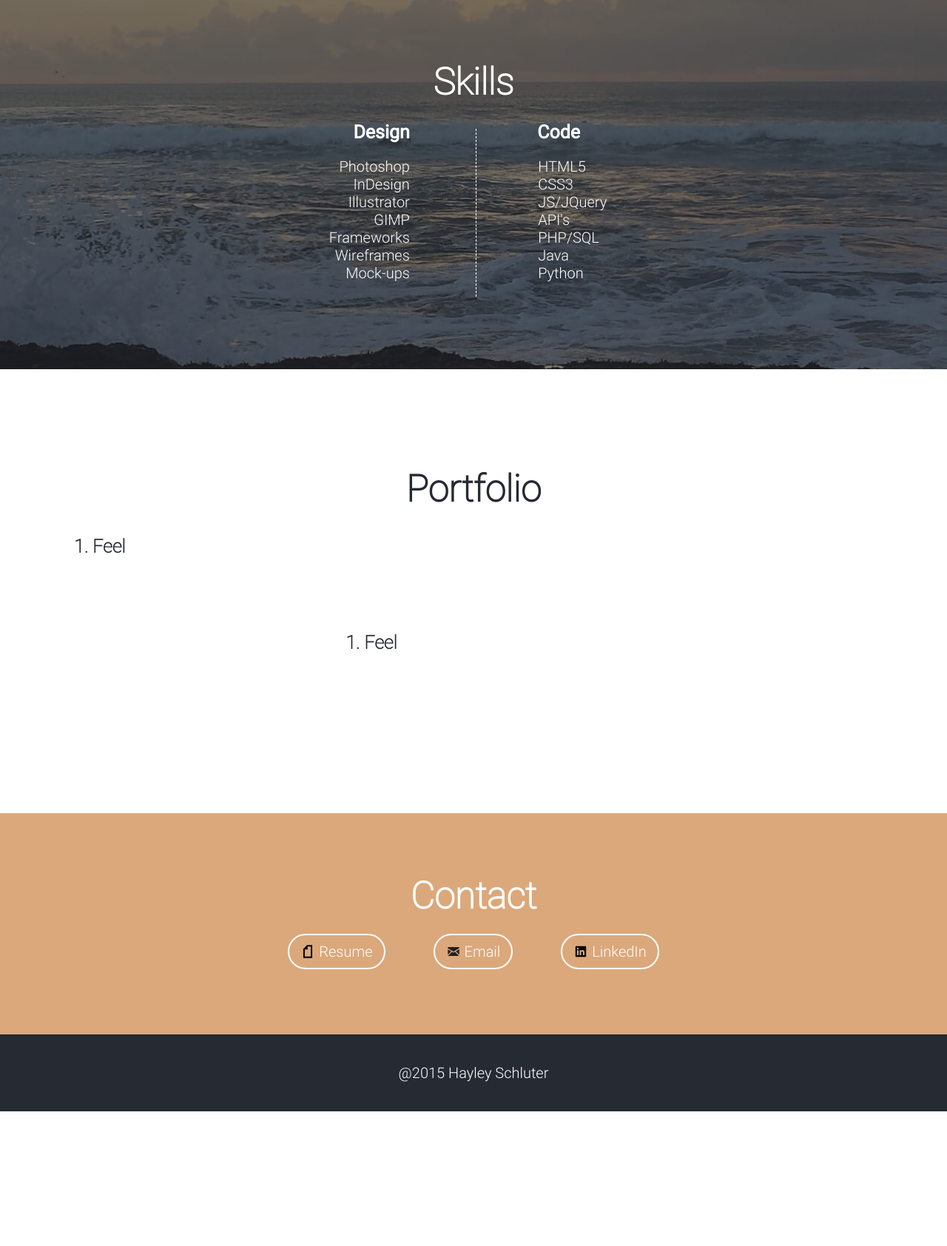
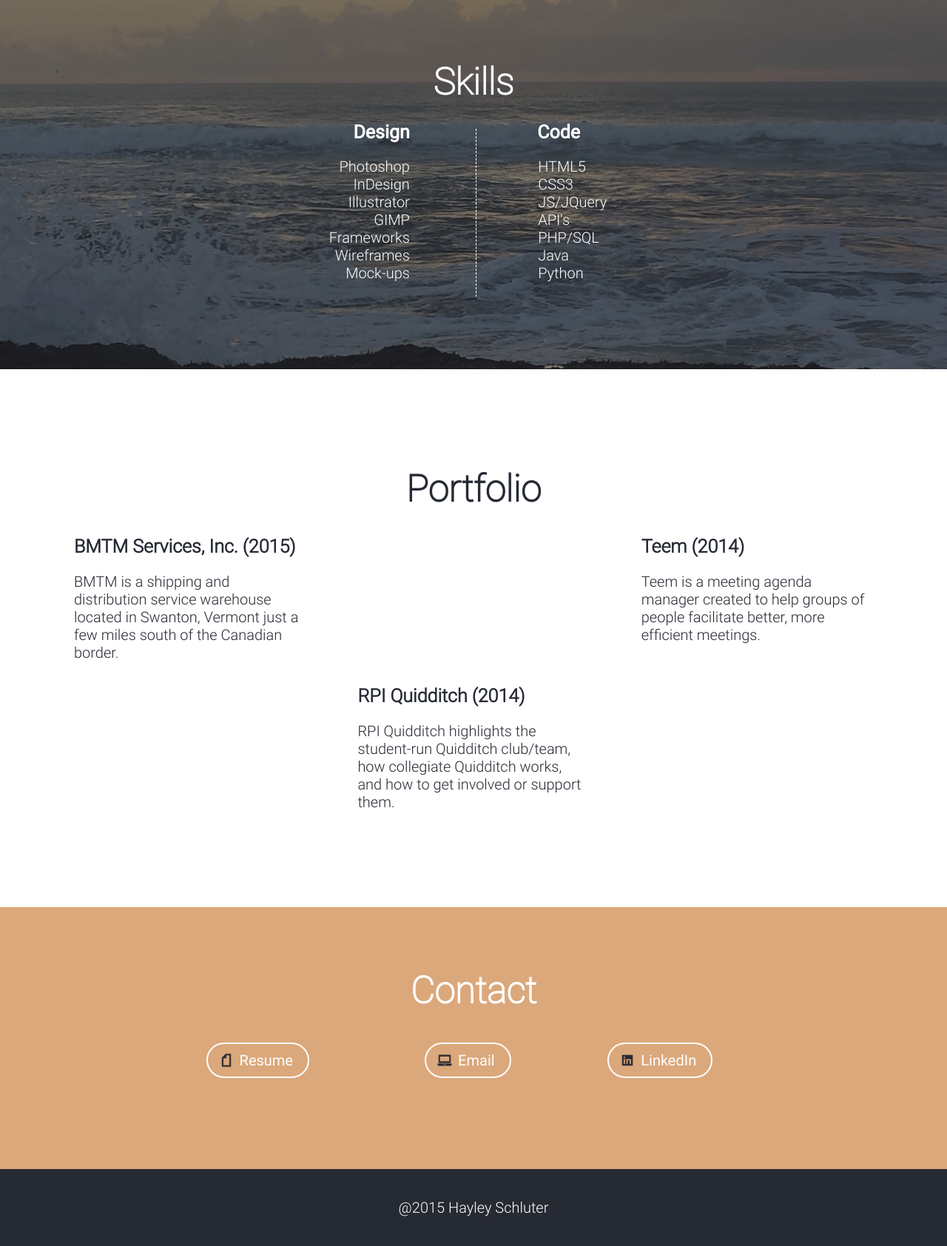
Before and after one commit to Hydriad/hydriad.github.io, a PHP site: page / in a window 1280 px wide. Shown: the part 1815-3499 px from the top of the page at 74% size. Before the commit the page ends 3317 px from the top, so only its background shows below. Run offline with PHP 8.4, Linux system fonts and the light colour scheme.

Commit message:
portfolio content
still need pics

```diff
--- a/index.html
+++ b/index.html
@@ -55,11 +55,11 @@
 				</div>
 				<div class="col span_1_of_3">
 					<h2>2. Conceptualize</h2>
-					<p>Build low-fidelity mockups, gather feedback, and edit. Lather, rinse, repeat until we're satisfied. </p>
+					<p>Create low-fidelity mockups, gather feedback, and edit. Lather, rinse, repeat until we're satisfied. </p>
 				</div>
 				<div class="col span_1_of_3">
 					<h2>3. Focus In</h2>
-					<p>To create a dynamic, unique user experience  using the agile method.</p>
+					<p>Build the application with regular feedback along the way using the agile method.</p>
 				</div>
 			</div>
 		</div>
@@ -107,35 +107,51 @@
 			</div>
 		</div>
 		<!--end section: skills-->
-		<!--section: projects-->
+		<!--section: portfolio-->
 		<div class = "section" id = "portfolio">
 			<h1>Portfolio</h1>
 			<div class="row group">
 				<div class="col span_1_of_3">
-					<h2>1. Feel</h2>
-					<p>I design and build responsive websites for all web platforms</p>
+					<h2><a href = "http://bmtmservices.com/" target="_blank">BMTM Services, Inc. (2015)</a></h2>
+					<p>BMTM is a shipping and distribution service warehouse located in Swanton, Vermont just a few miles south of the Canadian border.</p>
+				</div>
+				<div class="col span_1_of_3">
+					<p></p>
+				</div>
+				<div class="col span_1_of_3">
+					<h2><a href = "http://teem.rabserver.com/" target="_blank">Teem (2014)</a></h2>
+					<p>Teem is a meeting agenda manager created to help groups of people facilitate better, more efficient meetings.</p>
 				</div>
 			</div>
+
 			<div class="row group">
 				<div class="col span_1_of_3"><p></p></div>
 
 				<div class="col span_1_of_3">
-					<h2>1. Feel</h2>
-					<p>I design and build responsive websites for all web platforms</p>
+					<h2><a href = "http://quidd.union.rpi.edu/" target="_blank">RPI Quidditch (2014)</a></h2>
+					<p>RPI Quidditch highlights the student-run Quidditch club/team, how collegiate Quidditch works, and how to get involved or support them.</p>
 				</div>
 			</div>
 
 		</div>
-		<!--end section: projects-->
+		<!--end section: portfolio-->
 		<!--section: projects-->
 		<div class = "section" id = "contact">
 			<h1>Contact</h1>
-			<center>
-				<a href = "HayleySchluter-resume.pdf" target="_blank"><img alt = "resume" src = "styles/icons/fi-page.svg"/>Resume</a>
-				<a href = "mailto:schluh@rpi.edu?subject=Hi Hayley, I saw your website"><img alt = "email" src = "styles/icons/fi-mail.svg"/>Email</a>
-				<a href = "https://www.linkedin.com/in/hayleyschluter" target="_blank"><img alt = "linkedin" src = "styles/icons/fi-social-linkedin.svg"/>LinkedIn</a>
-			</center>
+			<div class="row group">
+				<div class="col span_1_of_3">
+					<a href = "HayleySchluter-resume.pdf" target="_blank"><img alt = "resume" src = "styles/icons/fi-page2.png"/>Resume</a>
+				</div>
+				<div class="col span_1_of_3">
+					<a href = "mailto:schluh@rpi.edu?subject=Hi Hayley, I saw your website"><img alt = "email" src = "styles/icons/fi-laptop2.png"/>Email</a>
+				</div>
+				<div class="col span_1_of_3">
+					<a href = "https://www.linkedin.com/in/hayleyschluter" target="_blank"><img alt = "linkedin" src = "styles/icons/fi-social-linkedin2.png"/>LinkedIn</a>
+				</div>
+			</div>
+
 		</div>
+
 		<!--end section: projects-->
 		<!--section: footer-->
 		<footer class = "section">
--- a/js/javascript.js
+++ b/js/javascript.js
@@ -9,7 +9,7 @@ $(function() {
       if (target.length) {
         $('html,body').animate({
           //the top - # sets it that # of pixels above div
-          scrollTop: target.offset().top-50
+          scrollTop: target.offset().top-64
         }, 500);
         return false;
       }
@@ -32,7 +32,7 @@ $(function() {
 $(document).ready(function(){
      $(window).bind('scroll', function() {
      var navHeight = $( window ).height();
-       if ($(window).scrollTop() > navHeight-51) {
+       if ($(window).scrollTop() > navHeight-72) {
           $('#navfixed').addClass('vis');
           //$('#navfixed').removeClass('notvis');
        }
--- a/styles/style.css
+++ b/styles/style.css
@@ -30,7 +30,7 @@ h2{
 	color: white;
 }
 
-p, li{
+p, li, a{
 	font-family: "Roboto-Light";
 	font-size: 100%;
 }
@@ -104,7 +104,8 @@ p, li{
 	background-color: #dba87b;
 	padding: 50px 15% 50px 15%;
 }
-#aproach h1{
+
+#aproach h1, #approach p{
 	color: white;
 }
 #approach h2{
@@ -125,7 +126,7 @@ p, li{
 	background-attachment: fixed;
 	padding:0;
 }
-#skills h1,p,li{
+#skills h1, #skills p, #skills li{
 	color: white;
 }
 #skills h2{
@@ -135,15 +136,24 @@ p, li{
 
 #portfolio{
 	background-color: white;
-	height: 400px;
+	min-height: 400px;
 	padding:100px;
 }
-#portfolio h1, h2, p{
+#portfolio h1, #portfolio h2, #portfolio p{
 	color: #262a33;
+}
+#portfolio a{
+	color: #262a33;
+	text-decoration: none;
+	transition:color .3s linear;
+}
+#portfolio a:hover{
+	color: #dba87b;
+	transition:color .3s linear;
 }
 
 #blankback{
-	background-image: url("pics/beach4-2.jpg");
+	background-image: url("pics/beach4-3.jpg");
 	background-position: 50% 50%;
 	background-attachment: fixed;
 	height: 150px;
@@ -153,7 +163,7 @@ p, li{
 	background-color: #262a33;
 	padding: 100px 20% 100px 20%;
 }
-#about h1, p{
+#about h1, #about p{
 	color: white;
 }
 
@@ -161,32 +171,36 @@ p, li{
 	background-color: #dba87b;
 	padding: 50px 20% 100px 20%;
 }
-#contact h1, p{
+#contact h1, #contact p{
 	color: white;
 }
 
 #contact img{
 	width:20px;
 	margin-bottom: -3px;
-	margin-right:5px;
+	margin-right:8px;
 }
-.contactbtn, #contact a{
-	margin:30px;
-	padding:10px 15px 10px 15px;
+#contact a{
+	float: right;
+	position: relative;
+	left:-26%;
+	text-align: center;
+	padding:10px 20px 10px 15px;
+	margin-bottom:15px;
 	border-radius:25px;
 	background-color: transparent;
 	color: white;
-	font-family: 'Roboto-light';
+	font-family: 'Roboto-regular';
 	font-size:20px;
 	border: white 2px solid;
 	transition: all 0.3s ease 0s;
 	text-decoration: none;
 }
 
-.contactbtn:hover, #contact a:hover{
+#contact a:hover{
 	background-color: white;
 	color: #dba87b;
-	font-family: 'Roboto-light';
+	font-family: 'Roboto-regular';
 	font-size:20px;
 	border: #dba87b 2px solid;
 	transition: all 0.3s ease;
@@ -210,10 +224,9 @@ nav{
 	background-color: transparent;
 	font-family: "Roboto-Regular";
 	position: absolute;
-	top:83%;
+	top:80%;
 	z-index: 100;
 	width:100%;
-	height: 50px;
 	padding-top:0px;
 	text-align: center;
 }
@@ -228,9 +241,10 @@ nav ul{
 	top:0px;
 	transition:opacity 1s ease-out;
 }
-#navfixed a, a:visited{
+#navfixed a, #navfixed a:visited{
 	text-decoration: none;
 	color: #262a33;
+	font-family: "Roboto-Regular";
 	transition:color .3s linear;
 }
 #navfixed a:hover{
@@ -253,7 +267,7 @@ nav li{
 	padding-left:30px;
 }
 
-nav a, a:visited{
+nav a, nav a:visited{
 	text-decoration: none;
 	color: white;
 	transition:color .3s linear;
@@ -311,7 +325,7 @@ nav a:hover{
 .col {
 	display: block;
 	float:left;
-	margin: 1% 0 1% 6%;
+	margin: 1% 0 1% 7%;
 }
 .col:first-child { margin-left: 0; }
 
@@ -337,7 +351,7 @@ nav a:hover{
 	width: 66.1%;
 }
 .span_1_of_3 {
-	width: 28%;
+	width: 28.5%;
 }
 
 .float{
@@ -404,6 +418,11 @@ nav a:hover{
 		font-family: "Roboto-Regular";
 	}
 
+	#contact a{
+		float:left;
+		left:40%;
+	}
+
 }
 
 /****************************FONTS**************************/
```
Also changed, not shown: styles/icons/fi-laptop2.png (added), styles/icons/fi-mail2.png (added), styles/icons/fi-page2.png (added), styles/icons/fi-social-linkedin2.png (added).
